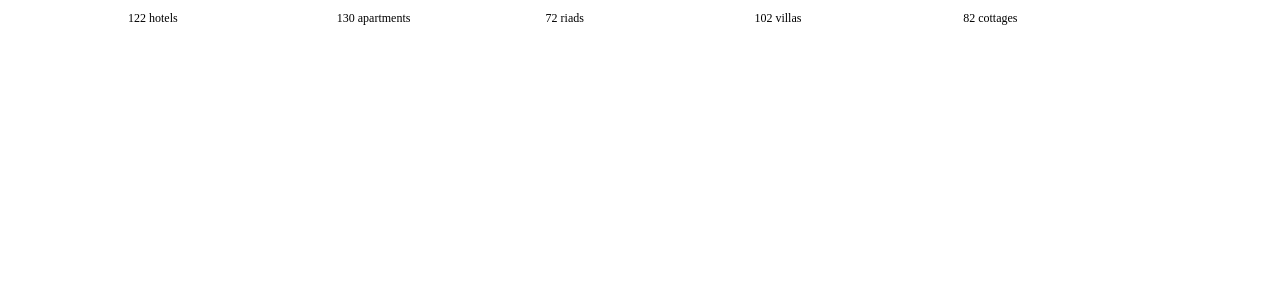
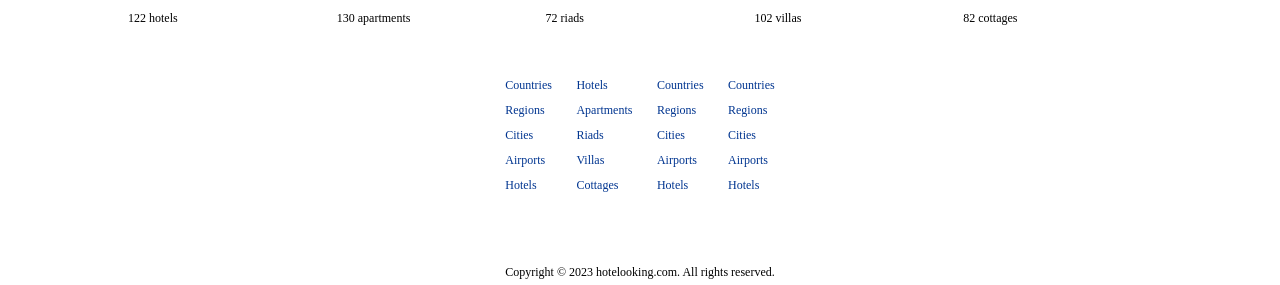
Before and after one commit to OmerAlimoglu/REACT-project, a React (Create React App) app in the folder hotelooking/: page / in a window 1280 px wide. Shown: the part 969-1254 px from the top of the page. Before the commit the page ends 1013 px from the top, so only its background shows below. Built offline with nearby package versions, Linux system fonts and the light colour scheme.

Commit message:
created the footer

```diff
--- /dev/null
+++ b/hotelooking/src/components/footer/Footer.jsx
@@ -0,0 +1,44 @@
+import "./footer.css";
+const Footer = () => {
+  return (
+    <div>
+      <div className="footer">
+        <div className="fLists">
+          <ul className="fList">
+            <li className="fListItem">Countries</li>
+            <li className="fListItem">Regions</li>
+            <li className="fListItem">Cities</li>
+            <li className="fListItem">Airports</li>
+            <li className="fListItem">Hotels</li>
+          </ul>
+          <ul className="fList">
+            <li className="fListItem">Hotels</li>
+            <li className="fListItem">Apartments</li>
+            <li className="fListItem">Riads</li>
+            <li className="fListItem">Villas</li>
+            <li className="fListItem">Cottages</li>
+          </ul>
+          <ul className="fList">
+            <li className="fListItem">Countries</li>
+            <li className="fListItem">Regions</li>
+            <li className="fListItem">Cities</li>
+            <li className="fListItem">Airports</li>
+            <li className="fListItem">Hotels</li>
+          </ul>
+          <ul className="fList">
+            <li className="fListItem">Countries</li>
+            <li className="fListItem">Regions</li>
+            <li className="fListItem">Cities</li>
+            <li className="fListItem">Airports</li>
+            <li className="fListItem">Hotels</li>
+          </ul>
+        </div>
+        <div className="fText">
+          Copyright © 2023 hotelooking.com. All rights reserved.
+        </div>
+      </div>
+    </div>
+  );
+};
+
+export default Footer;
--- /dev/null
+++ b/hotelooking/src/components/footer/footer.css
@@ -0,0 +1,23 @@
+.footer {
+  width: 100%;
+  max-width: 1024px;
+  font-size: 12px;
+}
+
+.fLists {
+  width: 100%;
+  display: flex;
+  justify-content: space-between;
+  margin-bottom: 50px;
+}
+
+.fList {
+  list-style: none;
+  padding: 0;
+}
+
+.fListItem {
+  margin-bottom: 10px;
+  color: #003590;
+  cursor: pointer;
+}
--- a/hotelooking/src/pages/home/Home.jsx
+++ b/hotelooking/src/pages/home/Home.jsx
@@ -2,6 +2,7 @@
 import PropertyList from "../../components/propertyList/propertyList";
 import Header from "../../components/header/Header";
 import Navbar from "../../components/navbar/Navbar";
+import Footer from "../../components/footer/Footer";
 import "./Home.css";
 
 const Home = () => {
@@ -13,6 +14,7 @@
         <FeaturedCities />
         <h1 className="homeTitle">Browse by property type</h1>
         <PropertyList />
+        <Footer />
       </div>
     </div>
   );
```
